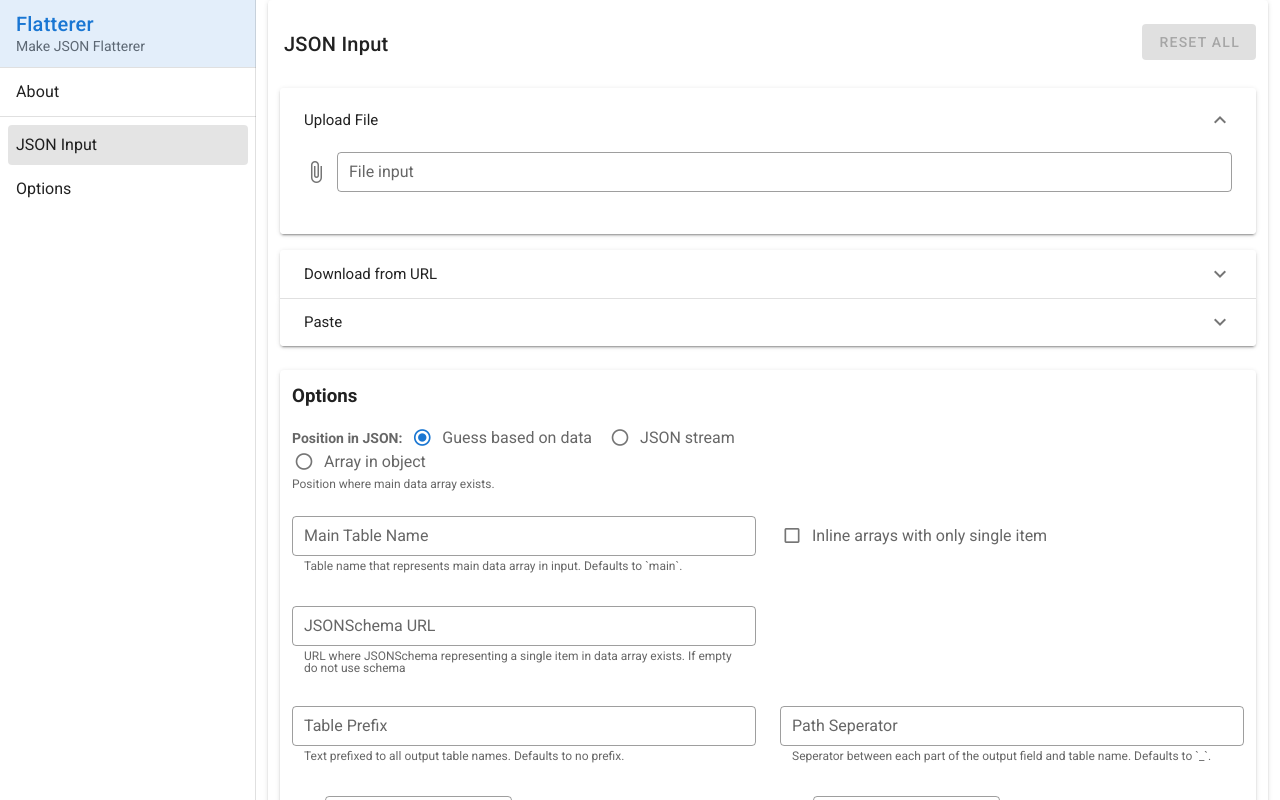
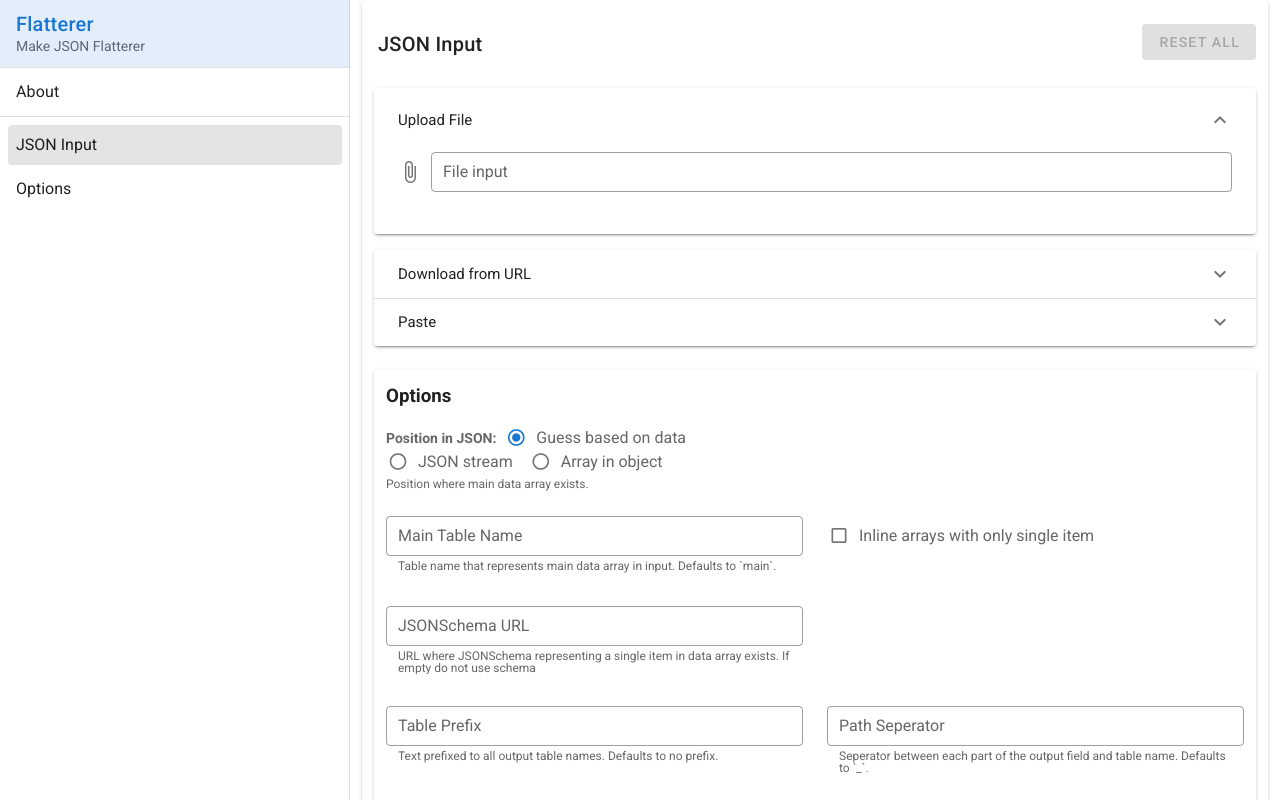
Before and after one commit to kindly/flatterer-web, a Vue app: page / in a window 1280 px wide. Shown: the top 800 px of the page. Built offline with nearby package versions, Linux system fonts and the light colour scheme.

Commit message:
make side bar wider

```diff
--- a/src/App.vue
+++ b/src/App.vue
@@ -1,6 +1,6 @@
 <template>
   <v-app>
-    <v-navigation-drawer app>
+    <v-navigation-drawer app width="350">
       <v-list-item to="/">
         <v-list-item-content>
           <v-list-item-title class="text-h6"> Flatterer </v-list-item-title>
```
